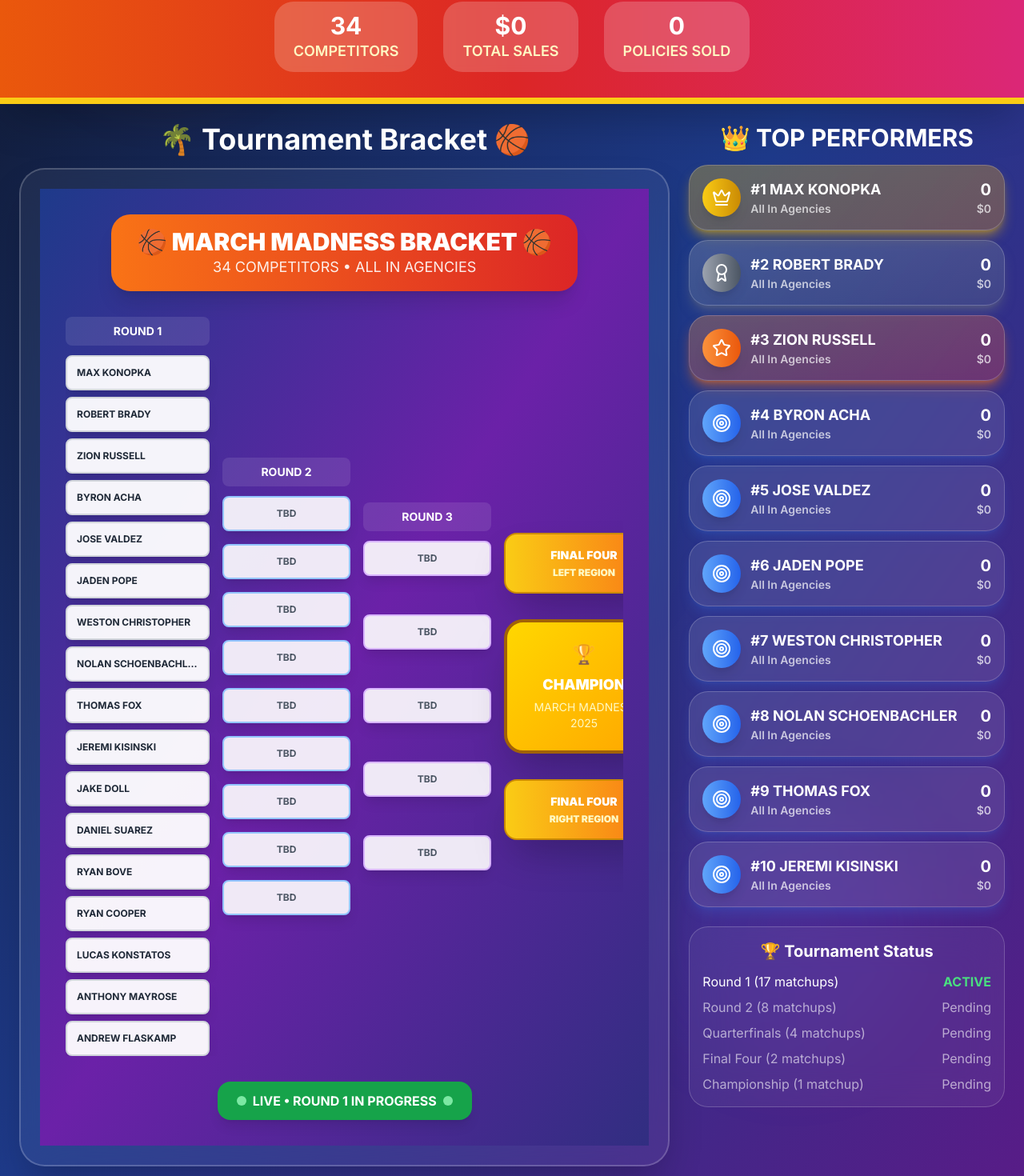
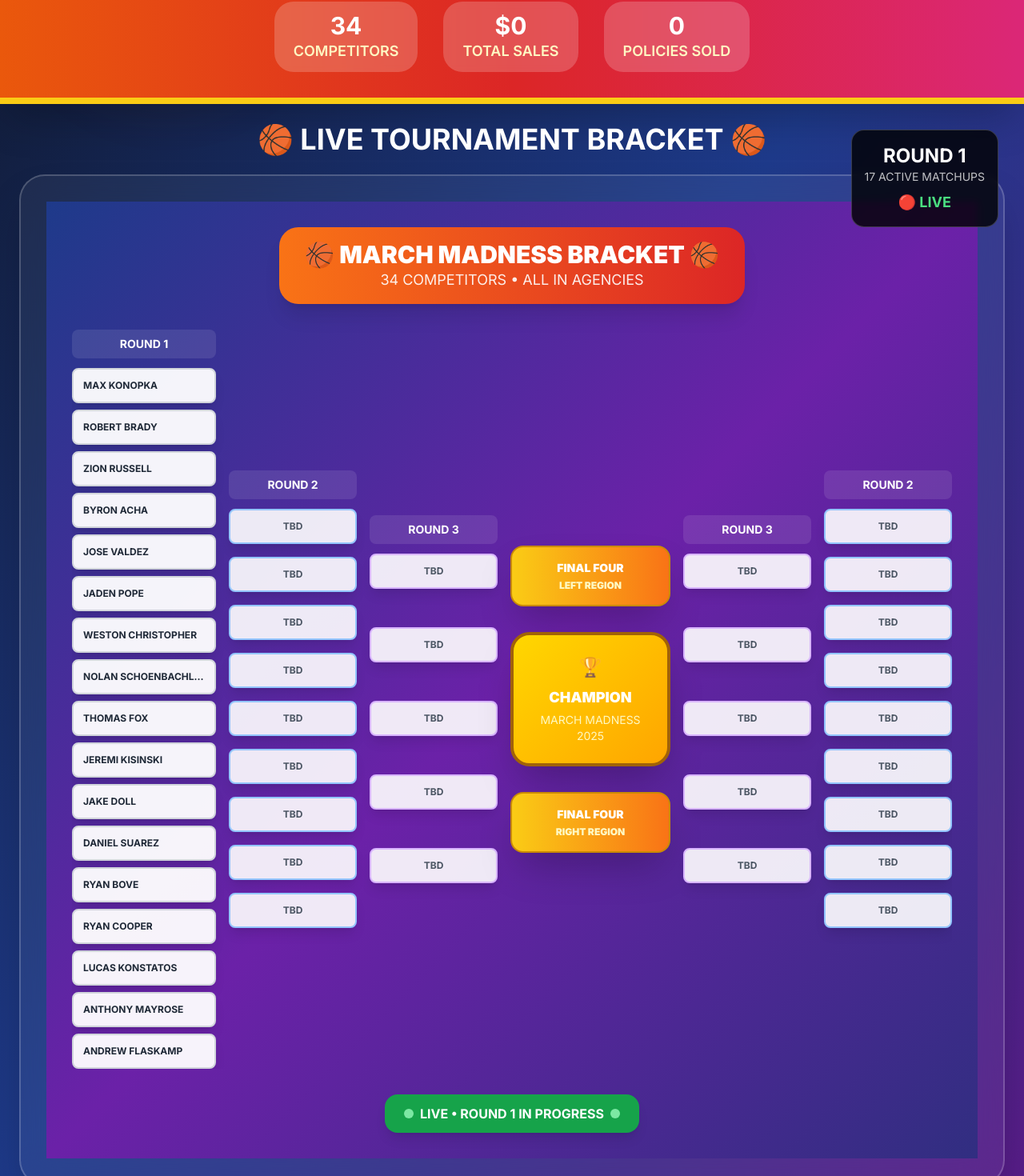
Before and after one commit to leadtopspec/march-madness-leaderboard, a Next.js app: page /tv in a window 1280 px wide. Shown: the part 232-1702 px from the top of the page at 80% size. Built offline with nearby package versions, Linux system fonts and the light colour scheme.

Commit message:
Make TV display show full-screen bracket view

```diff
--- a/src/app/tv/page.tsx
+++ b/src/app/tv/page.tsx
@@ -178,102 +178,28 @@ export default function TVMode() {
         </div>
       </div>
 
-      {/* Main Content Area */}
-      <div className="relative p-6 grid grid-cols-1 lg:grid-cols-3 gap-6">
-
-        {/* Tournament Bracket - Takes up 2/3 of screen on large displays */}
-        <div className="lg:col-span-2">
+      {/* Main Content Area - Full Screen Bracket */}
+      <div className="relative p-6">
         <motion.h2
-            className="text-4xl font-bold text-white mb-4 text-center flex items-center justify-center gap-3"
+          className="text-4xl font-bold text-white mb-6 text-center flex items-center justify-center gap-3"
           initial={{ y: -20, opacity: 0 }}
           animate={{ y: 0, opacity: 1 }}
           transition={{ delay: 0.2 }}
         >
-            🌴 Tournament Bracket 🏀
+          🏀 LIVE TOURNAMENT BRACKET 🏀
         </motion.h2>
-          <div className="bg-white/5 backdrop-blur-xl rounded-3xl p-6 shadow-2xl border-2 border-white/20">
+
+        {/* Full Screen Bracket */}
+        <div className="bg-white/5 backdrop-blur-xl rounded-3xl p-8 shadow-2xl border-2 border-white/20">
           <BracketView />
         </div>
-        </div>
 
-        {/* Leaderboard - Takes up 1/3 of screen */}
-        <div>
-          <motion.h2
-            className="text-3xl font-bold text-white mb-4 text-center flex items-center justify-center gap-2"
-            initial={{ y: -20, opacity: 0 }}
-            animate={{ y: 0, opacity: 1 }}
-            transition={{ delay: 0.3 }}
-          >
-            👑 TOP PERFORMERS
-          </motion.h2>
-
-          <div className="space-y-3">
-            {topAgents.map((agent, index) => {
-              const badge = getRankBadge(agent.rank)
-              const IconComponent = badge.icon
-
-              return (
-                <motion.div
-                  key={agent.id}
-                  className={`${badge.bg} backdrop-blur-sm rounded-2xl p-4 border border-white/20 ${badge.glow} shadow-lg`}
-                  initial={{ x: 50, opacity: 0 }}
-                  animate={{ x: 0, opacity: 1 }}
-                  transition={{ delay: 0.1 * index }}
-                  whileHover={{ scale: 1.02 }}
-                >
-                  <div className="flex items-center justify-between">
-                    <div className="flex items-center space-x-3">
-                      <div className={`w-12 h-12 bg-gradient-to-r ${badge.color} rounded-full flex items-center justify-center shadow-lg`}>
-                        <IconComponent className="w-6 h-6 text-white" />
-                      </div>
-                      <div>
-                        <div className="text-lg font-bold text-white">
-                          #{agent.rank} {agent.name}
-                        </div>
-                        <div className="text-sm text-white/70 font-semibold">
-                          {agent.team}
-                        </div>
-                      </div>
-                    </div>
-                    <div className="text-right">
-                      <div className="text-xl font-bold text-white">
-                        {agent.totalSales}
-                      </div>
-                      <div className="text-sm text-white/70 font-semibold">
-                        {formatCurrency(agent.totalPremium)}
-                      </div>
-                    </div>
-                  </div>
-                </motion.div>
-              )
-            })}
-          </div>
-
-          {/* Tournament Progress */}
-          <div className="mt-6 bg-white/5 backdrop-blur-xl rounded-2xl p-4 border border-white/20">
-            <h3 className="text-xl font-bold text-white mb-3 text-center">🏆 Tournament Status</h3>
-            <div className="space-y-2">
-              <div className="flex justify-between text-white">
-                <span>Round 1 (17 matchups)</span>
-                <span className="text-green-400 font-bold">ACTIVE</span>
-              </div>
-              <div className="flex justify-between text-white/60">
-                <span>Round 2 (8 matchups)</span>
-                <span>Pending</span>
-              </div>
-              <div className="flex justify-between text-white/60">
-                <span>Quarterfinals (4 matchups)</span>
-                <span>Pending</span>
-              </div>
-              <div className="flex justify-between text-white/60">
-                <span>Final Four (2 matchups)</span>
-                <span>Pending</span>
-              </div>
-              <div className="flex justify-between text-white/60">
-                <span>Championship (1 matchup)</span>
-                <span>Pending</span>
-              </div>
-            </div>
+        {/* Quick Stats Overlay */}
+        <div className="absolute top-8 right-8 bg-black/80 backdrop-blur-sm rounded-xl p-4 border border-white/20">
+          <div className="text-center text-white">
+            <div className="text-2xl font-bold">ROUND 1</div>
+            <div className="text-sm opacity-75">17 ACTIVE MATCHUPS</div>
+            <div className="text-lg font-bold text-green-400 mt-2">🔴 LIVE</div>
           </div>
         </div>
       </div>
```
Lines whose indentation alone changed are shown as unchanged.
